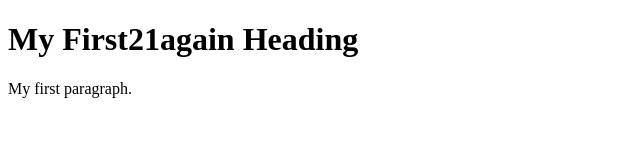
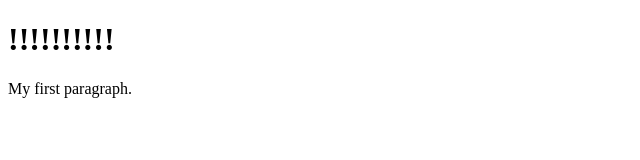
Before and after one commit to emalysz/Percy_CITesting, a plain HTML site: page index.html in a window 1280 px wide. Shown: the whole page, without its empty margins (0-640 px from the left). Drawn offline with Linux system fonts and the light colour scheme.

Commit message:
change index

```diff
--- a/index.html
+++ b/index.html
@@ -2,7 +2,7 @@
 <html>
 <body>
 
-<h1>My First21again Heading</h1>
+<h1>!!!!!!!!!!</h1>
 
 <p>My first paragraph.</p>
 
```
